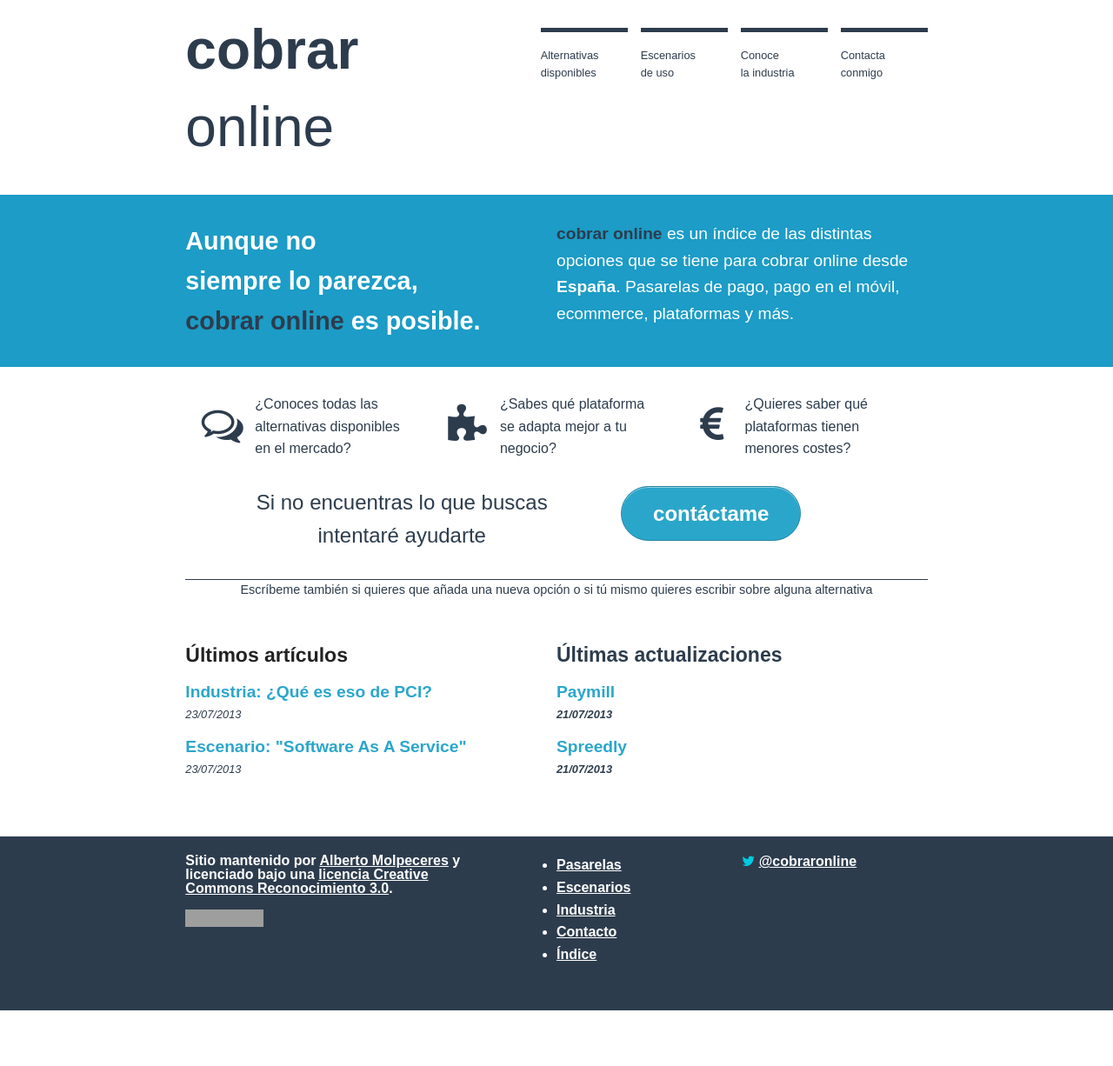
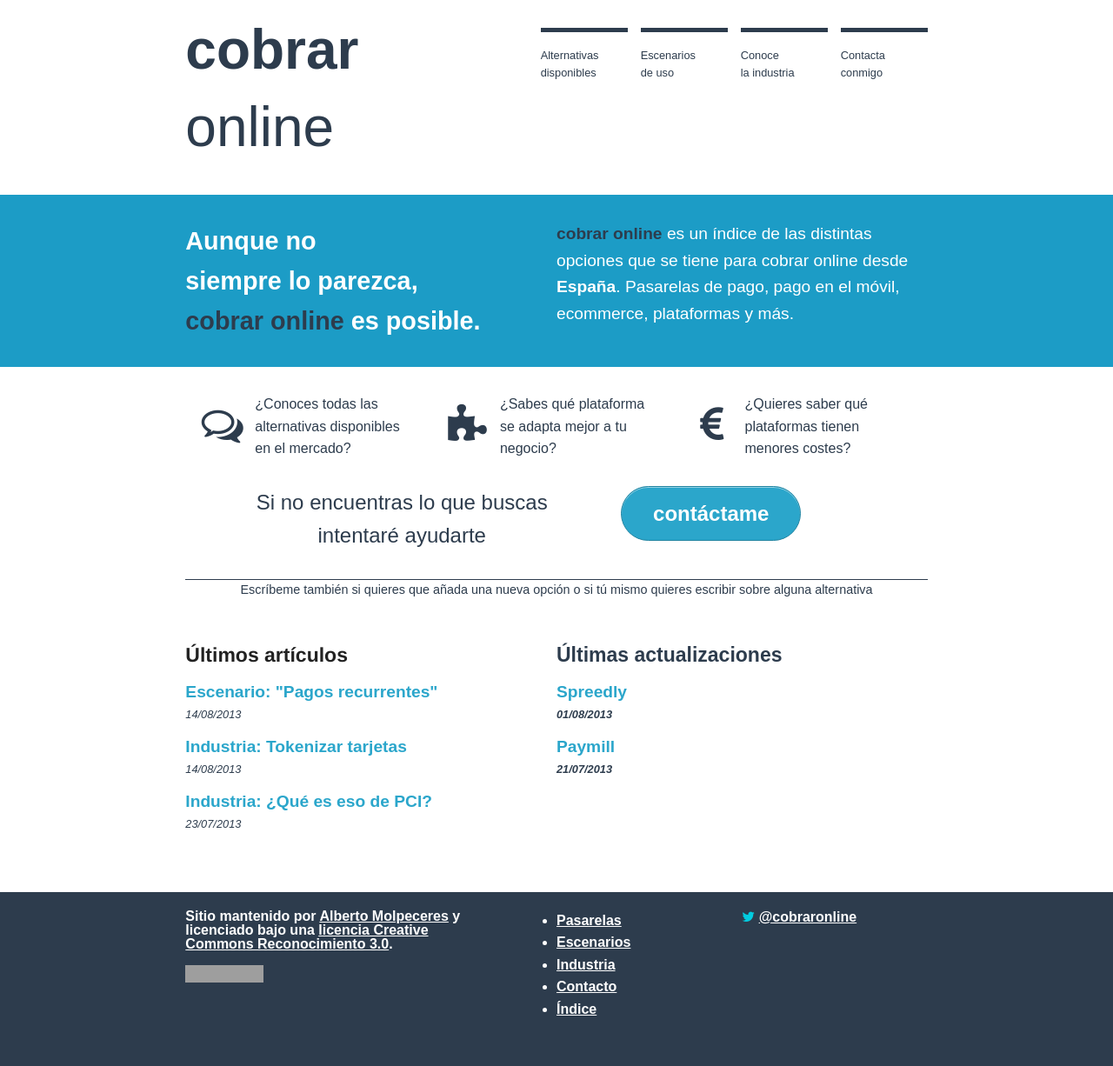
Before and after one commit to cobraronline/cobraronline, a Jekyll site: the page built from index.html, in a window 1280 px wide. Shown: the whole page at 87% size. Built offline with Jekyll 4.4.1, drawn with Linux system fonts in a browser that asks for light colours; Markdown is read by kramdown in place of the engine named in the settings; before the commit the page ends 1162 px from its top, so only the background shows below that; grey boxes are pictures that could not be loaded.

Commit message:
articulos de tokenizar y pagos recurrentes

```diff
--- a/_posts/escenarios/2013-07-19-saas.markdown
+++ b/_posts/escenarios/2013-07-19-saas.markdown
@@ -63,14 +63,14 @@ De modo que cuando evalúes las alternativas, ten en cuenta que este tipo de apl
 
 Yo creo que pedir la tarjeta en el registro es una buena idea, lo mismo que ofrecer un periodo de prueba, pero generalizar es malo y habría que estudiar cada caso. En España es habitual argumentar que eso supone una barrera de entrada importante, pero yo me suelo preguntar si realmente esas personas pasarán a ser clientes alguna vez. Lo dejo aquí, el pricing de un servicio es probablemente la decisión más difícil y no se debe decidir por un párrafo leído en internet.
 
-El caso aquí es que hay plataformas de medios de pago que no contemplan el concepto de cliente sin asignarle un medio de pago, de modo que deberás gestionar esas cuentas en local y después asociarlas a la tarjeta tokenizada en tu sistema. Las aplicaciones pensadas para gestionar negocios SAAS, como [Chargify](/chargify/) o [Braintree](/braintree/) suelen darte ya esa opción.
+El caso aquí es que hay plataformas de medios de pago que no contemplan el concepto de cliente sin asignarle un medio de pago, de modo que deberás gestionar esas cuentas en local y después asociarlas a la tarjeta [tokenizada](/tokenizar/) en tu sistema. Las aplicaciones pensadas para gestionar negocios SAAS, como [Chargify](/chargify/) o [Braintree](/braintree/) suelen darte ya esa opción.
 
 ##### ¿Por dónde empezarías tú?
 
 Vale, me mojo. De las que conozco:
 
 - Si tienes planes complejos y los usuarios pueden ir pasando de uno a otro: [Braintree](/braintree/).
-- Si lo más importante en tu aplicación es el pago por uso o tienes pocos cambios de plan: [Stripe](/stripe/) (en cuanto esté disponible) o [Paymill](/paymill/) y quizás la combinación de [Spreedly](/spreedly/) + [Redsýs](/redsys/).
+- Si lo más importante en tu aplicación es el pago por uso o tienes pocos cambios de plan: [Stripe](/stripe/) (en cuanto esté disponible en España) o [Paymill](/paymill/) y quizás la combinación de [Spreedly](/spreedly/) + [Redsýs](/redsys/).
 - Y no perdería de vista: [GoCardless](/gocardless/).
 
 <hr/>
--- a/_posts/pasarelas/2013-07-17-paymill.markdown
+++ b/_posts/pasarelas/2013-07-17-paymill.markdown
@@ -38,3 +38,8 @@ Tiene también API para iOS y Android y plugins para la mayoría de sistemas de
 Austero pero razonablemente bueno. Se puede hacer todo lo necesario para gestionar los clientes, cobros, planes, etc. Por supuesto no es su cometido, pero cero información en cuanto de negocio más allá del estadísticas más básicas (echadle un ojo a [caja.io](http://www.caja.io) si buscáis más información de negocio).
 
 Lo peor que tienes es la parte de configuración y extras, que se hace en una emergente un tanto molesta.
+
+
+#### Modulos y librerías
+
+- [Drupal](https://drupal.org/project/commerce_paymill)
--- a/_posts/pasarelas/2013-07-17-spreedly.markdown
+++ b/_posts/pasarelas/2013-07-17-spreedly.markdown
@@ -1,7 +1,7 @@
 ---
 layout: gateway
 title:  "Spreedly"
-date:   2013-07-21 20:02:36
+date:   2013-08-01 23:49:36
 categories: recurring insite pasarelas
 
 gw_logo: "/images/gateways/spreedly.png"
@@ -13,7 +13,7 @@ gw_fee: "Desde $50/mes + 0,04 por transacción"
 
 Spreedly es un caso curioso. Fueron desde hace años una aplicación de gestión de pagos recurrentes como [Recurly](/recurly/), [Braintree](/braintree/) o [Chargify](/chargify/) pero abandonaron ese negocio a finales del 2012. De hecho, en Julio de 2013 han vendido esa parte de su software a un cliente suyo australiano.
 
-Lo que hace Spreedly ahora mismo es almacenar las tarjetas de crédito de tus clientes para luego hacer cargos recurrentes (o únicos, claro) a través de la pasarela que más te convenga de entre las que tengas contratadas (soportan 50). Es decir, puedes escoger y usar la pasarela que mejores condiciones te dé en cada momento o para cada tipo de cliente o cantidad, o tener alguna de backup en caso de problemas de forma completamente transparente para tus clientes. Sin tiempo sin servicio, sin pedir de nuevo la tarjeta a tus clientes, etc.
+Lo que hace Spreedly ahora mismo es [almacenar las tarjetas de crédito](/tokenizar/) de tus clientes para luego hacer cargos recurrentes (o únicos, claro) a través de la pasarela que más te convenga de entre las que tengas contratadas (soportan 50). Es decir, puedes escoger y usar la pasarela que mejores condiciones te dé en cada momento o para cada tipo de cliente o cantidad, o tener alguna de backup en caso de problemas de forma completamente transparente para tus clientes. Sin tiempo sin servicio, sin pedir de nuevo la tarjeta a tus clientes, etc.
 
 Para negocios con gran movimiento es una opción **MUY** interesante.
 
--- a/escenarios.html
+++ b/escenarios.html
@@ -14,7 +14,6 @@ title: Escenarios de uso
         <dd><span class="excerpt">{{ post.excerpt }}</span></dd>
       {% endfor %}
     </dl>
-
 
     <hr/>
     <p class="questions" style="text-align: center">
--- a/index.html
+++ b/index.html
@@ -65,12 +65,16 @@ title: Alternativas para cobrar online desde España
 
 		<h4>Últimos artículos</h4>
 		<ul>
+		  <li>
+			  <span class="title"><a href="/pagos-recurrentes/">Escenario: "Pagos recurrentes"</a></span>
+			  <span class="date">14/08/2013</span>
+			</li>
+			<li>
+			  <span class="title"><a href="/pci/">Industria: Tokenizar tarjetas</a></span>
+			  <span class="date">14/08/2013</span>
+			</li>
 			<li>
 			  <span class="title"><a href="/pci/">Industria: ¿Qué es eso de PCI?</a></span>
-			  <span class="date">23/07/2013</span>
-			</li>
-			<li>
-			  <span class="title"><a href="/saas/">Escenario: "Software As A Service"</a></span>
 			  <span class="date">23/07/2013</span>
 			</li>
 		</ul>
@@ -79,12 +83,12 @@ title: Alternativas para cobrar online desde España
 	<div class="large-4 column">
 		<h4><strong>Últimas actualizaciones</h4>
 		<ul>
+		  <li>
+			  <span class="title"><a href="/spreedly/">Spreedly</a></span>
+			  <span class="date">01/08/2013</span>
+			</li>
 			<li>
 			  <span class="title"><a href="/paymill/">Paymill</a></span>
-			  <span class="date">21/07/2013</span>
-			</li>
-			<li>
-			  <span class="title"><a href="/spreedly/">Spreedly</a></span>
 			  <span class="date">21/07/2013</span>
 			</li>
 		</ul>
```
Also changed, not shown: other parts of _posts/pasarelas/2013-07-17-spreedly.markdown (+2 -0 lines), _drafts/2013-07-18-tokenizar.markdown (deleted, +0 -8 lines), _posts/escenarios/2013-07-19-pagos-recurrentes.markdown (added, +56 -0 lines), _posts/industria/2013-07-18-tokenizar.markdown (added, +32 -0 lines), images/cobraronline_sq.png (added).
